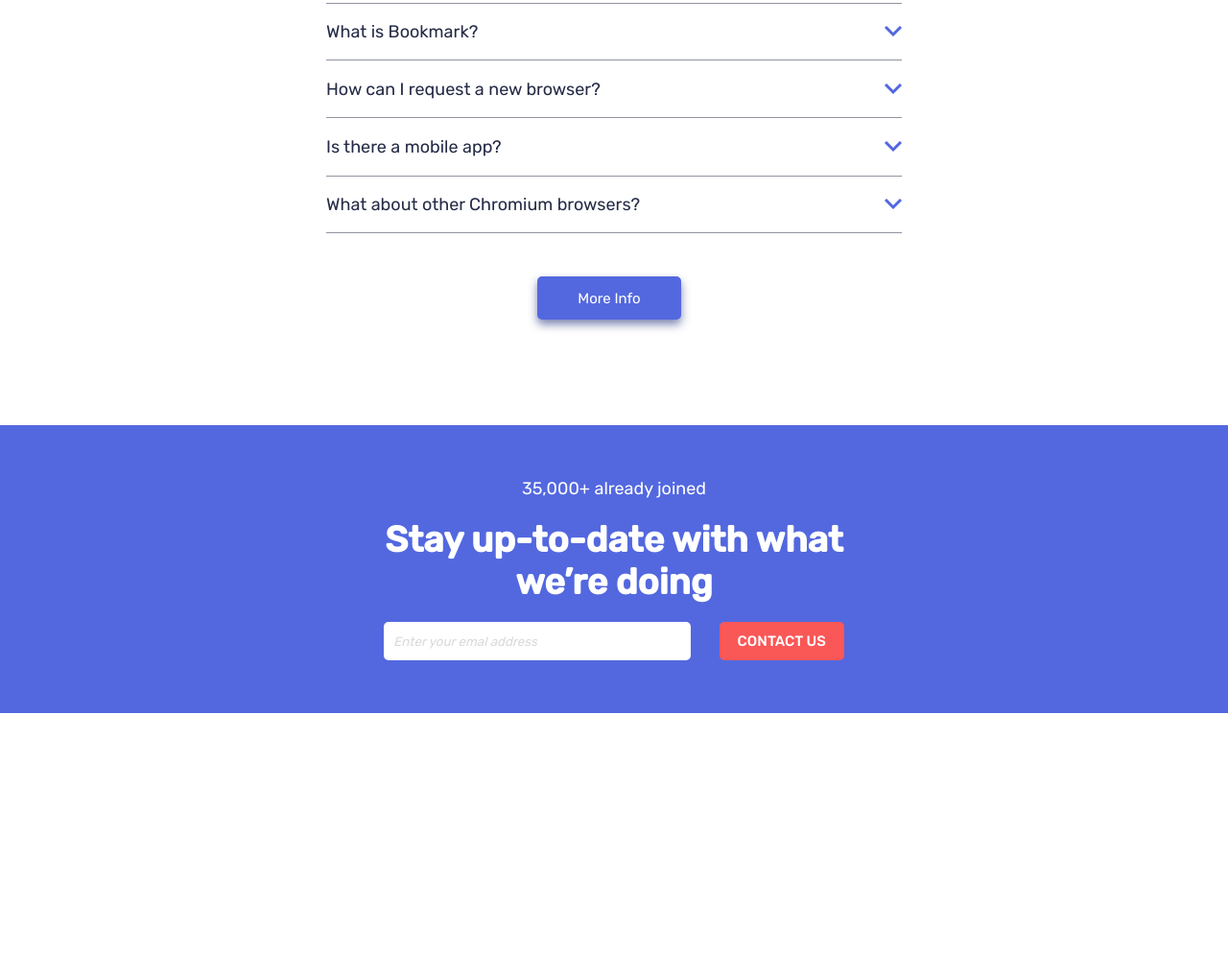
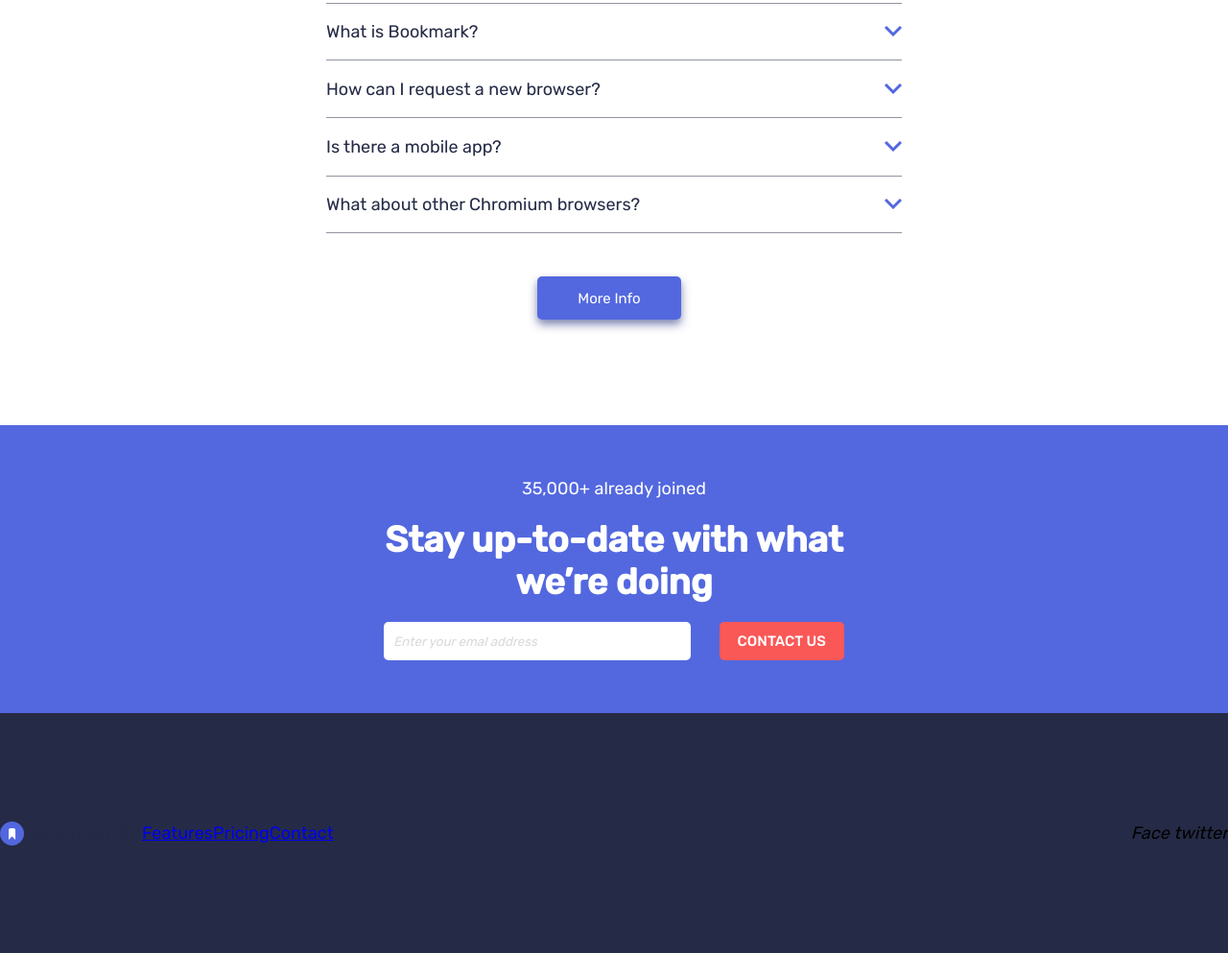
Before and after one commit to Dev-Lyh/Bookmark, a plain HTML site: page index.html in a window 1280 px wide. Shown: the part 2311-3304 px from the top of the page at 96% size. Before the commit the page ends 3054 px from the top, so only its background shows below. Drawn offline with Linux system fonts and the light colour scheme.

Commit message:
commit 22:07 PM (NB)

```diff
--- a/index.html
+++ b/index.html
@@ -274,6 +274,22 @@
                 </div>
             </div>
         </div>
+        <footer>
+            <div class="f-flex">
+                <div class="f-one">
+                    <img src="./images/logo-bookmark.svg" alt="logo Bookmark">
+                    <ul>
+                        <li class="f-list"><a href="#Features">Features</a></li>
+                        <li class="f-list"><a href="#Pricing">Pricing</a></li>
+                        <li class="f-list"><a href="#Contact">Contact</a></li>
+                    </ul>
+                </div>
+                <div class="f-two">
+                    <span><i>Face</i></span>
+                    <span><i>twitter</i></span>
+                </div>
+            </div>
+        </footer>
     </nav>
     <script src="main.js"></script>
 </body>
--- a/style.css
+++ b/style.css
@@ -411,3 +411,16 @@
     color: var(--LightGray);
     font-style: italic;
 }
+.f-flex{
+    display: flex;
+    justify-content: space-between;
+    align-items: center;
+    height: 250px;
+    background-color: var(--DarkBlue);
+}
+.f-one{
+    display: flex;
+}
+.f-list{
+    color: var(--White);
+}
```
Also changed, not shown: images/logo-bookmark-footer.svg (added), rules/images/logo-bookmark-footer.svg (added).
